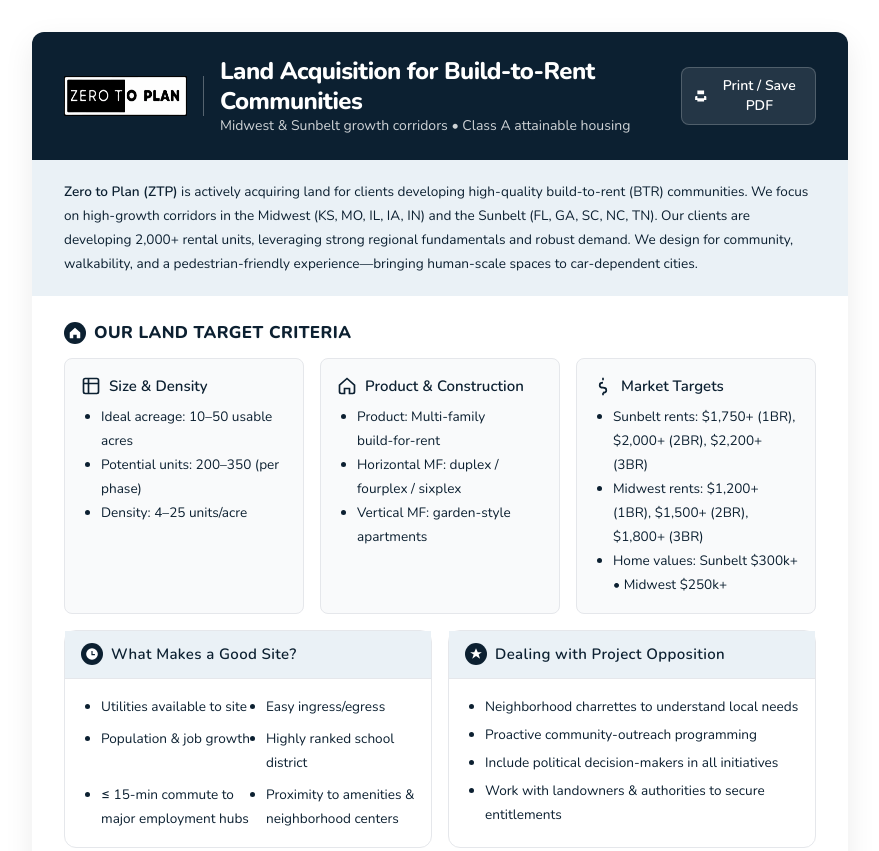
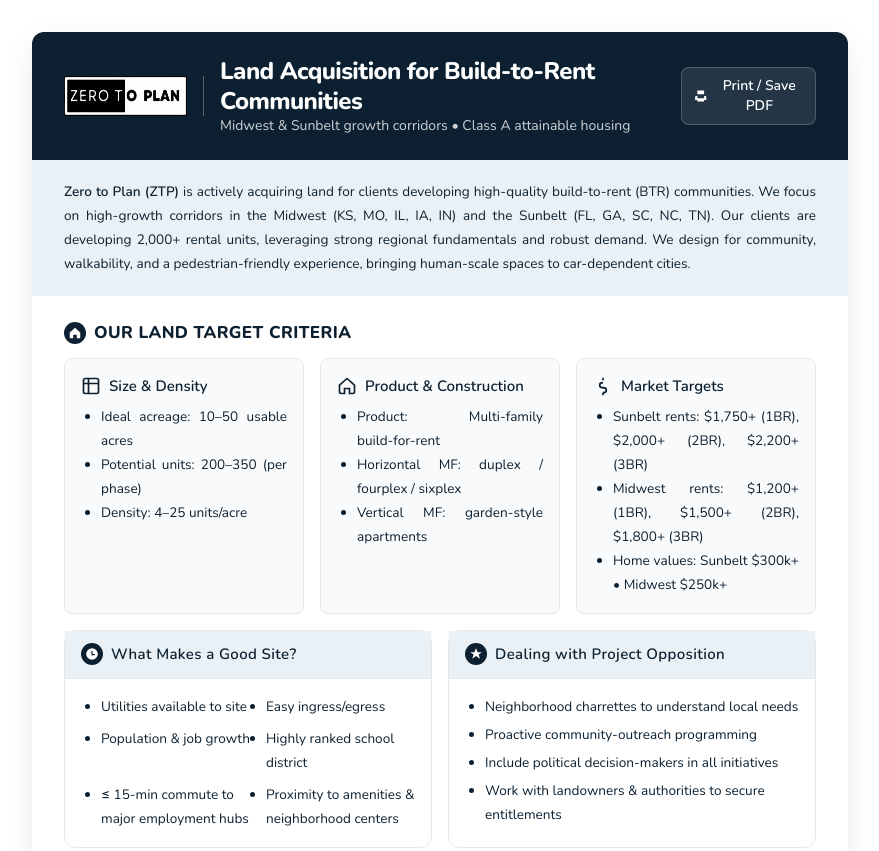
Before and after one commit to dev-segovich/new_zerotoplan, a plain HTML site: page broker-criteria.html in a window 1280 px wide. Shown: the top 851 px of the page, without its empty margins (200-1079 px from the left). Drawn offline with nearby package versions, Linux system fonts and the light colour scheme.

Commit message:
Broken cambios 1

```diff
--- a/broker-criteria.html
+++ b/broker-criteria.html
@@ -68,8 +68,8 @@
       </div>
       <!-- Intro blurb -->
       <div class="px-8 py-5 bg-[color:var(--ztp-sky)]">
-        <p class="text-[13.6px] leading-6">
-          <span class="font-semibold">Zero to Plan (ZTP)</span> is actively acquiring land for clients developing high‑quality build‑to‑rent (BTR) communities. We focus on high‑growth corridors in the <span class="font-medium">Midwest</span> (KS, MO, IL, IA, IN) and the <span class="font-medium">Sunbelt</span> (FL, GA, SC, NC, TN). Our clients are developing 2,000+ rental units, leveraging strong regional fundamentals and robust demand. We design for community, walkability, and a pedestrian‑friendly experience—bringing human‑scale spaces to car‑dependent cities.
+        <p class="text-[13.6px] leading-6 text-justify">
+          <span class="font-semibold">Zero to Plan (ZTP)</span> is actively acquiring land for clients developing high‑quality build‑to‑rent (BTR) communities. We focus on high‑growth corridors in the <span class="font-medium">Midwest</span> (KS, MO, IL, IA, IN) and the <span class="font-medium">Sunbelt</span> (FL, GA, SC, NC, TN). Our clients are developing 2,000+ rental units, leveraging strong regional fundamentals and robust demand. We design for community, walkability, and a pedestrian‑friendly experience, bringing human‑scale spaces to car‑dependent cities.
         </p>
       </div>
     </header>
@@ -93,9 +93,9 @@
             <h3 class="font-semibold text-[15px]">Size & Density</h3>
           </div>
           <ul class="list-disc pl-5 leading-6">
-            <li><span class="font-medium">Ideal acreage:</span> 10–50 usable acres</li>
-            <li><span class="font-medium">Potential units:</span> 200–350 (per phase)</li>
-            <li><span class="font-medium">Density:</span> 4–25 units/acre</li>
+            <li class="text-justify"><span class="font-medium">Ideal acreage:</span> 10–50 usable acres</li>
+            <li class="text-justify"><span class="font-medium">Potential units:</span> 200–350 (per phase)</li>
+            <li class="text-justify"><span class="font-medium">Density:</span> 4–25 units/acre</li>
           </ul>
         </div>
 
@@ -106,9 +106,9 @@
             <h3 class="font-semibold text-[15px]">Product & Construction</h3>
           </div>
           <ul class="list-disc pl-5 leading-6">
-            <li><span class="font-medium">Product:</span> Multi‑family build‑for‑rent</li>
-            <li><span class="font-medium">Horizontal MF:</span> duplex / fourplex / sixplex</li>
-            <li><span class="font-medium">Vertical MF:</span> garden‑style apartments</li>
+            <li class="text-justify"><span class="font-medium">Product:</span> Multi‑family build‑for‑rent</li>
+            <li class="text-justify"><span class="font-medium">Horizontal MF:</span> duplex / fourplex / sixplex</li>
+            <li class="text-justify"><span class="font-medium">Vertical MF:</span> garden‑style apartments</li>
           </ul>
         </div>
 
@@ -119,9 +119,9 @@
             <h3 class="font-semibold text-[15px]">Market Targets</h3>
           </div>
           <ul class="list-disc pl-5 leading-6">
-            <li><span class="font-medium">Sunbelt rents:</span> $1,750+ (1BR), $2,000+ (2BR), $2,200+ (3BR)</li>
-            <li><span class="font-medium">Midwest rents:</span> $1,200+ (1BR), $1,500+ (2BR), $1,800+ (3BR)</li>
-            <li><span class="font-medium">Home values:</span> Sunbelt $300k+ • Midwest $250k+</li>
+            <li class="text-justify"><span class="font-medium">Sunbelt rents:</span> $1,750+ (1BR), $2,000+ (2BR), $2,200+ (3BR)</li>
+            <li class="text-justify"><span class="font-medium">Midwest rents:</span> $1,200+ (1BR), $1,500+ (2BR), $1,800+ (3BR)</li>
+            <li class="text-justify"><span class="font-medium">Home values:</span> Sunbelt $300k+ • Midwest $250k+</li>
           </ul>
         </div>
       </div>
```
